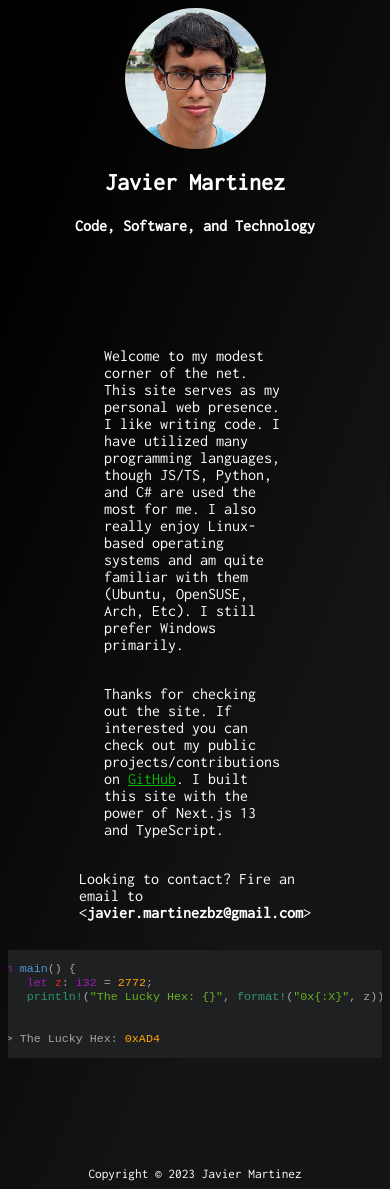
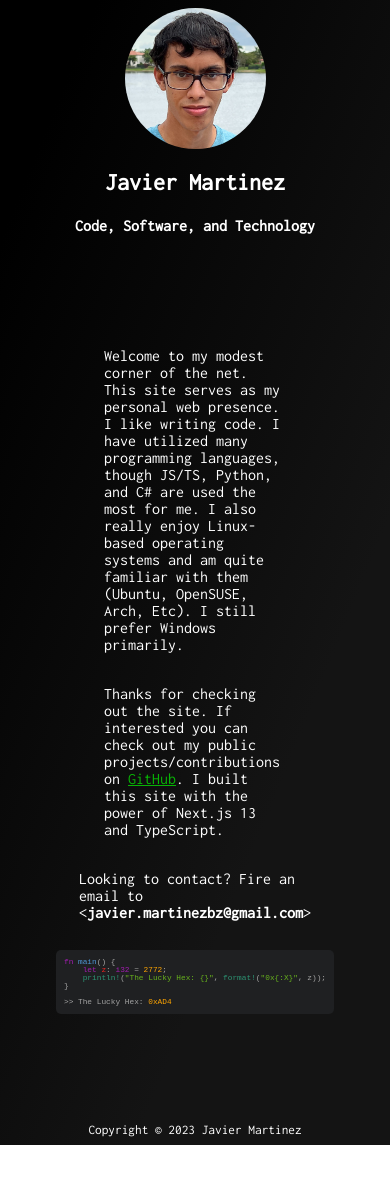
Before and after one commit to hoogmin/jmnxtsite, a Next.js app: page / in a window 390 px wide. After the commit the page ends 1145 px from the top, so only its background shows below. Built offline with nearby package versions, Linux system fonts and the light colour scheme.

Commit message:
Change font size again.
Had to make it a bit smaller as for some reason it still overflows
on my device. Hoping that won't be the case after this commit.

```diff
--- a/src/styles/globals.css
+++ b/src/styles/globals.css
@@ -32,6 +32,6 @@ code {
 @media only screen and (max-width: 600px) {
   code {
     border-radius: 5px;
-    font-size: 3vw;
+    font-size: 2vw;
   }
 }
```
